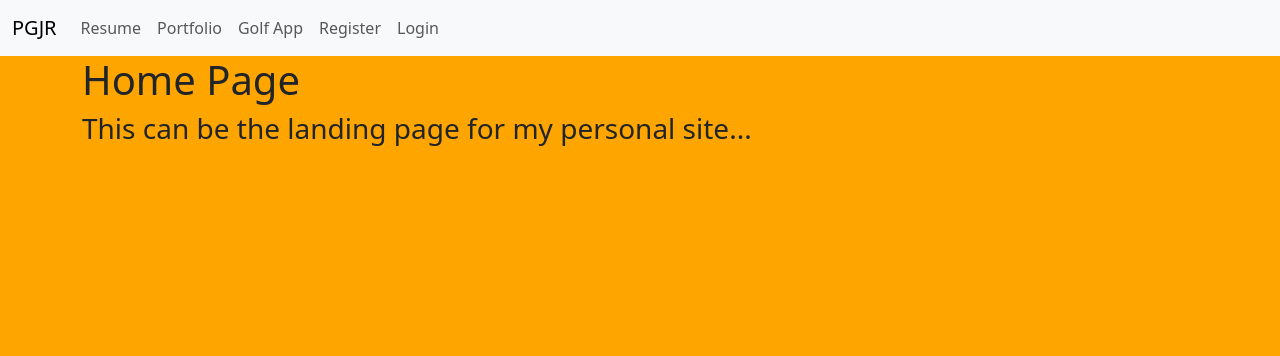
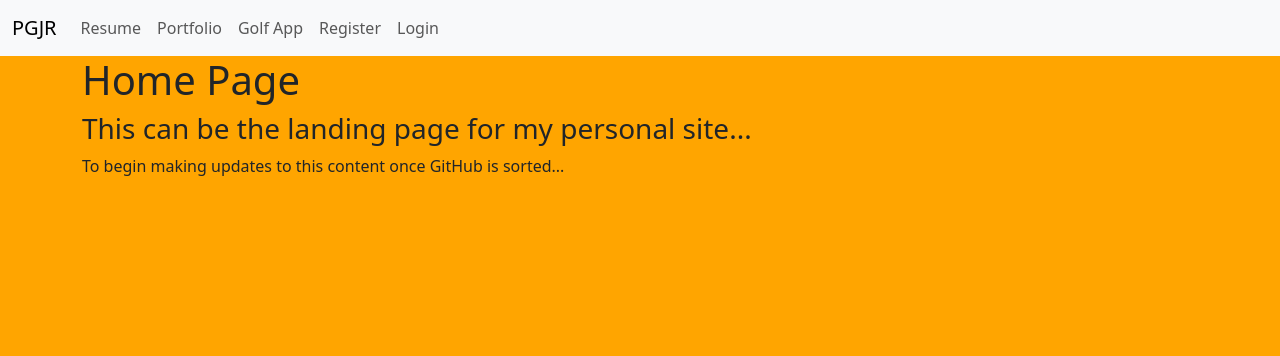
Before and after one commit to philipgjreid/pgjr-site, a Django app: template mainapp/templates/mainapp/home.html in a window 1280 px wide. Shown: the top 356 px of the page. Run offline with Django 5.2, Linux system fonts and the light colour scheme; the template is opened without the code that fills it, so the values that code supplies are empty; parts of the project's set-up code (start-up, migrations or seed data) failed here and were passed over.

Commit message:
Small change on home page for testing

```diff
--- a/mainapp/templates/mainapp/home.html
+++ b/mainapp/templates/mainapp/home.html
@@ -5,5 +5,6 @@
 
 <h1>Home Page</h1>
 <h3>This can be the landing page for my personal site...</h3>
+<p>To begin making updates to this content once GitHub is sorted...</p>
 
 {% endblock%}
```
